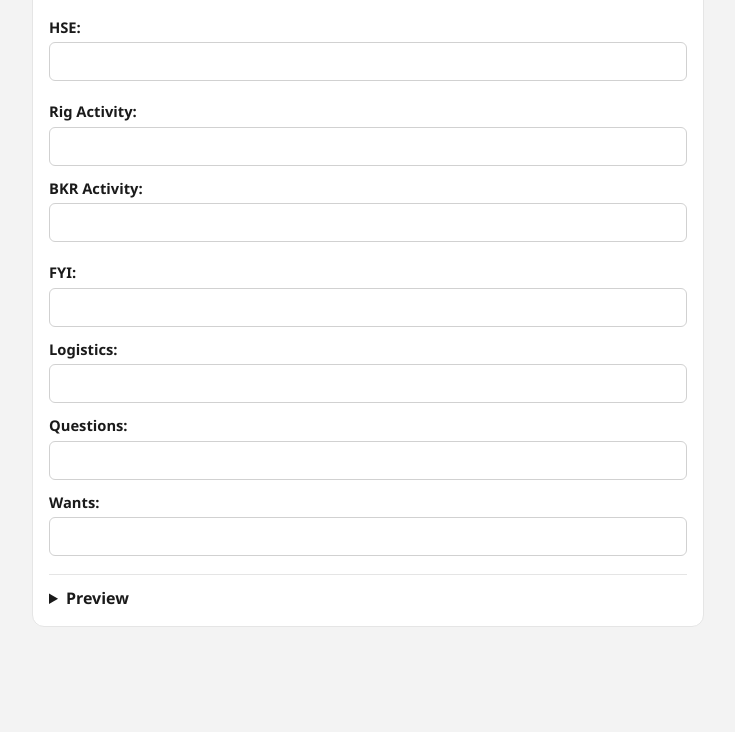
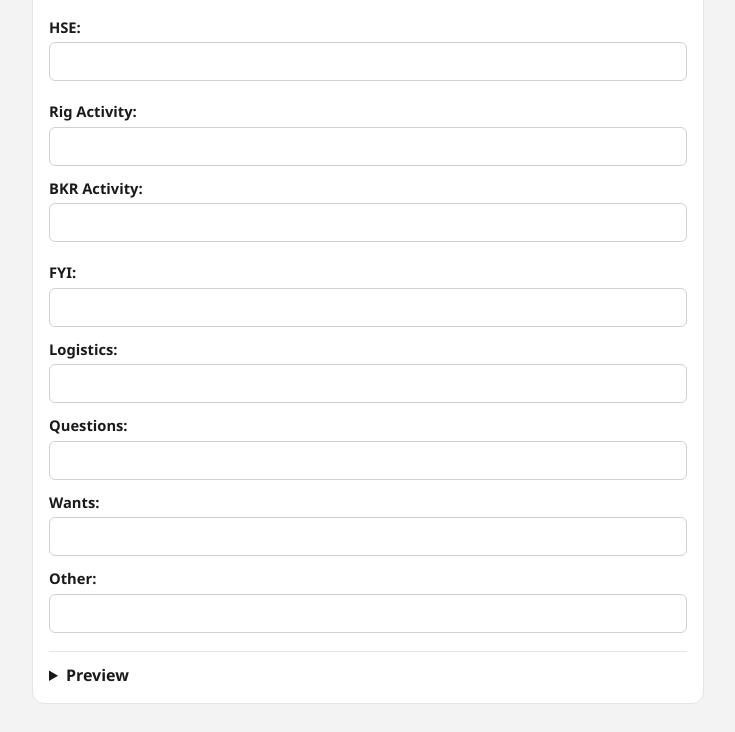
Before and after one commit to mgjessen/todolist, a plain HTML site: page morning-mail/index.html in a window 1280 px wide. Shown: the part 1172-1904 px from the top of the page, without its empty margins (472-1207 px from the left). Before the commit the page ends 1847 px from the top, so only its background shows below. Drawn offline with Linux system fonts and the light colour scheme.

Commit message:
Add an Other field at the end of the morning report.
Co-authored-by: mgjessen <mgjessen@users.noreply.github.com>

```diff
--- a/morning-mail/index.html
+++ b/morning-mail/index.html
@@ -474,6 +474,7 @@
             <label class="field wide"><span class="lab">Logistics:</span><textarea id="logistics" class="grow" data-label="Logistics" lang="en" rows="1" spellcheck="true"></textarea></label>
             <label class="field wide"><span class="lab">Questions:</span><textarea id="questions" class="grow" data-label="Questions" lang="en" rows="1" spellcheck="true"></textarea></label>
             <label class="field wide"><span class="lab">Wants:</span><textarea id="wants" class="grow" data-label="Wants" lang="en" rows="1" spellcheck="true"></textarea></label>
+            <label class="field wide"><span class="lab">Other:</span><textarea id="other" class="grow" data-label="Other" lang="en" rows="1" spellcheck="true"></textarea></label>
           </div>
         </div>
 
```
